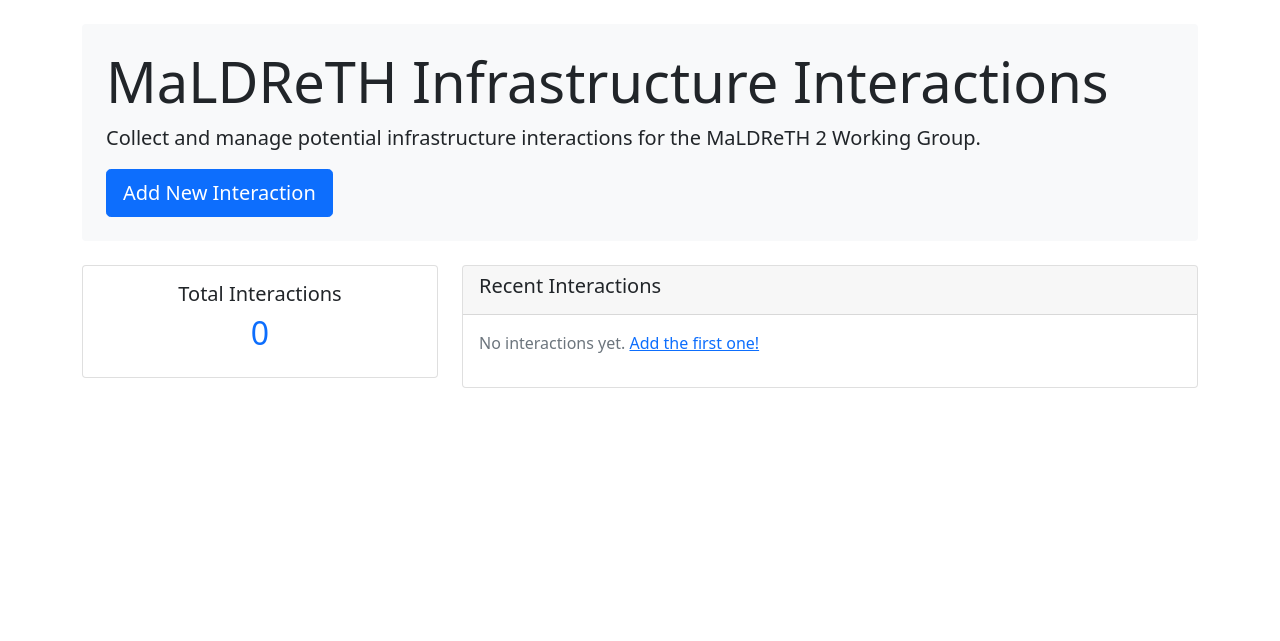
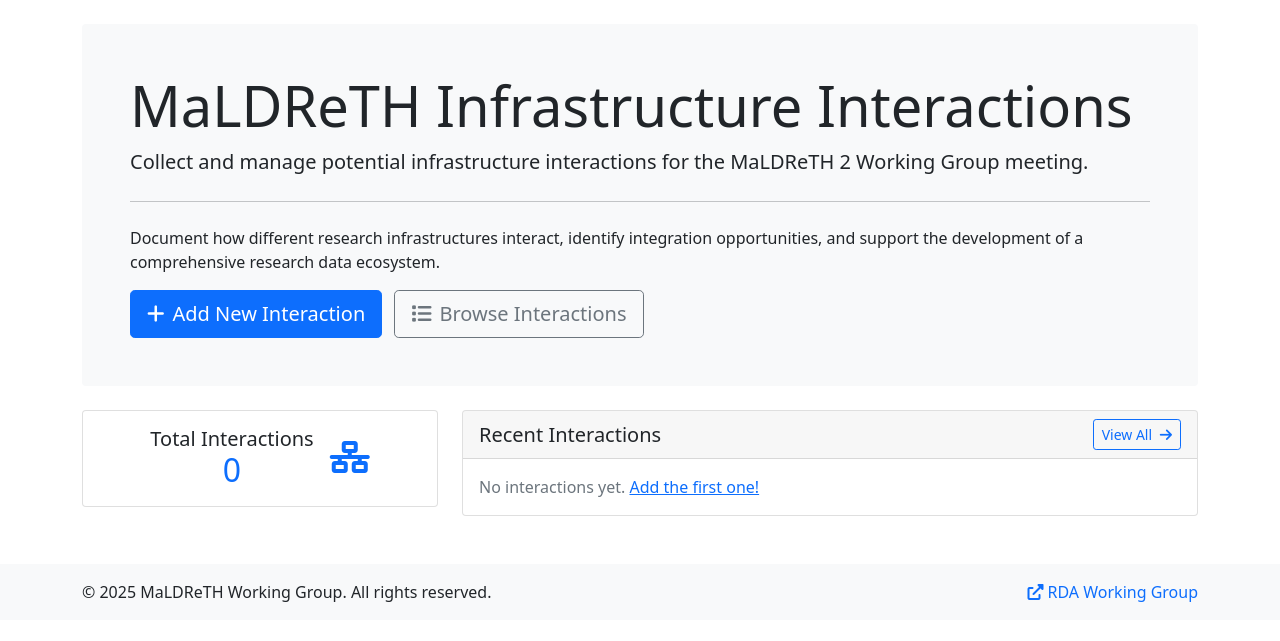
Before and after one commit to adammoore/maldreth-infrastructure-interactions, a Flask app: page / in a window 1280 px wide. Shown: the part 56-697 px from the top of the page. Run offline with Flask 3, Linux system fonts and the light colour scheme.

Commit message:
Update index.html

```diff
--- a/templates/index.html
+++ b/templates/index.html
@@ -1,41 +1,143 @@
-{% extends "base.html" %}
+<!DOCTYPE html>
+<html lang="en">
+<head>
+    <meta charset="UTF-8">
+    <meta name="viewport" content="width=device-width, initial-scale=1.0">
+    <title>MaLDReTH Infrastructure Interactions</title>
+    <link href="https://cdn.jsdelivr.net/npm/bootstrap@5.1.3/dist/css/bootstrap.min.css" rel="stylesheet">
+    <link rel="stylesheet" href="https://cdnjs.cloudflare.com/ajax/libs/font-awesome/6.0.0/css/all.min.css">
+</head>
+<body>
+    <nav class="navbar navbar-expand-lg navbar-dark bg-primary">
+        <div class="container">
+            <a class="navbar-brand" href="{{ url_for('index') }}">
+                <i class="fas fa-network-wired me-2"></i>MaLDReTH Infrastructure Interactions
+            </a>
+            <div class="navbar-nav ms-auto">
+                <a class="nav-link" href="{{ url_for('index') }}">Home</a>
+                <a class="nav-link" href="{{ url_for('add_interaction') }}">Add Interaction</a>
+                <a class="nav-link" href="{{ url_for('view_interactions') }}">View All</a>
+            </div>
+        </div>
+    </nav>
 
-{% block content %}
-<div class="jumbotron bg-light p-4 rounded mb-4">
+    <div class="container mt-4">
+        {% with messages = get_flashed_messages(with_categories=true) %}
+            {% if messages %}
+                {% for category, message in messages %}
+                    <div class="alert alert-{{ 'danger' if category == 'error' else category }} alert-dismissible fade show">
+                        {{ message }}
+                        <button type="button" class="btn-close" data-bs-dismiss="alert"></button>
+                    </div>
+                {% endfor %}
+            {% endif %}
+        {% endwith %}
+
+        <div class="jumbotron bg-light p-5 rounded mb-4">
             <h1 class="display-4">MaLDReTH Infrastructure Interactions</h1>
-    <p class="lead">Collect and manage potential infrastructure interactions for the MaLDReTH 2 Working Group.</p>
-    <a class="btn btn-primary btn-lg" href="{{ url_for('add_interaction') }}">Add New Interaction</a>
+            <p class="lead">Collect and manage potential infrastructure interactions for the MaLDReTH 2 Working Group meeting.</p>
+            <hr class="my-4">
+            <p>Document how different research infrastructures interact, identify integration opportunities, and support the development of a comprehensive research data ecosystem.</p>
+            <a class="btn btn-primary btn-lg" href="{{ url_for('add_interaction') }}">
+                <i class="fas fa-plus me-2"></i>Add New Interaction
+            </a>
+            <a class="btn btn-outline-secondary btn-lg ms-2" href="{{ url_for('view_interactions') }}">
+                <i class="fas fa-list me-2"></i>Browse Interactions
+            </a>
         </div>
 
         <div class="row">
             <div class="col-md-4">
                 <div class="card">
                     <div class="card-body text-center">
-                <h5 class="card-title">Total Interactions</h5>
-                <h2 class="text-primary">{{ total_interactions }}</h2>
+                        <div class="d-flex align-items-center justify-content-center">
+                            <div>
+                                <h5 class="card-title mb-0">Total Interactions</h5>
+                                <h2 class="text-primary mb-0">{{ total_interactions }}</h2>
+                            </div>
+                            <div class="ms-3">
+                                <i class="fas fa-network-wired fa-2x text-primary"></i>
                             </div>
                         </div>
                     </div>
+                </div>
+            </div>
+
             <div class="col-md-8">
                 <div class="card">
-            <div class="card-header">
-                <h5>Recent Interactions</h5>
+                    <div class="card-header d-flex justify-content-between align-items-center">
+                        <h5 class="mb-0">Recent Interactions</h5>
+                        <a href="{{ url_for('view_interactions') }}" class="btn btn-sm btn-outline-primary">
+                            View All <i class="fas fa-arrow-right ms-1"></i>
+                        </a>
                     </div>
                     <div class="card-body">
                         {% if recent_interactions %}
                             {% for interaction in recent_interactions %}
-                        <div class="border-bottom pb-2 mb-2">
-                            <strong>{{ interaction.source_infrastructure }}</strong> →
-                            <strong>{{ interaction.target_infrastructure }}</strong>
-                            <br>
-                            <small class="text-muted">{{ interaction.lifecycle_stage.title() }} | {{ interaction.created_at.strftime('%Y-%m-%d') }}</small>
+                                <div class="border-bottom pb-2 mb-3">
+                                    <h6 class="mb-1">
+                                        {{ interaction.source_infrastructure }}
+                                        <i class="fas fa-arrow-right mx-1 text-muted"></i>
+                                        {{ interaction.target_infrastructure }}
+                                    </h6>
+                                    <p class="mb-1 text-muted small">{{ interaction.interaction_description[:100] }}...</p>
+                                    <div class="d-flex justify-content-between align-items-center">
+                                        <span class="badge bg-secondary">{{ interaction.lifecycle_stage.title() }}</span>
+                                        <small class="text-muted">{{ interaction.created_at.strftime('%Y-%m-%d') if interaction.created_at }}</small>
+                                    </div>
                                 </div>
                             {% endfor %}
                         {% else %}
-                    <p class="text-muted">No interactions yet. <a href="{{ url_for('add_interaction') }}">Add the first one!</a></p>
+                            <p class="text-muted mb-0">No interactions yet. <a href="{{ url_for('add_interaction') }}">Add the first one!</a></p>
                         {% endif %}
                     </div>
                 </div>
             </div>
         </div>
-{% endblock %}
+
+        {% if stage_counts %}
+            <div class="row mt-4">
+                <div class="col-12">
+                    <div class="card">
+                        <div class="card-header">
+                            <h5 class="mb-0">Interactions by Lifecycle Stage</h5>
+                        </div>
+                        <div class="card-body">
+                            <div class="row">
+                                {% for stage, count in stage_counts.items() %}
+                                    <div class="col-md-3 col-sm-6 mb-2">
+                                        <div class="d-flex justify-content-between align-items-center p-2 bg-light rounded">
+                                            <span class="fw-bold">{{ stage.title() }}</span>
+                                            <span class="badge bg-primary">{{ count }}</span>
+                                        </div>
+                                    </div>
+                                {% endfor %}
+                            </div>
+                        </div>
+                    </div>
+                </div>
+            </div>
+        {% endif %}
+    </div>
+
+    <footer class="bg-light mt-5 py-3">
+        <div class="container">
+            <div class="row">
+                <div class="col-md-6">
+                    <p class="mb-0">&copy; 2025 MaLDReTH Working Group. All rights reserved.</p>
+                </div>
+                <div class="col-md-6 text-end">
+                    <p class="mb-0">
+                        <a href="https://www.rd-alliance.org/groups/rda-ofr-mapping-landscape-digital-research-tools-wg/"
+                           target="_blank" class="text-decoration-none">
+                            <i class="fas fa-external-link-alt me-1"></i>RDA Working Group
+                        </a>
+                    </p>
+                </div>
+            </div>
+        </div>
+    </footer>
+
+    <script src="https://cdn.jsdelivr.net/npm/bootstrap@5.1.3/dist/js/bootstrap.bundle.min.js"></script>
+</body>
+</html>
```
Lines whose indentation alone changed are shown as unchanged.
